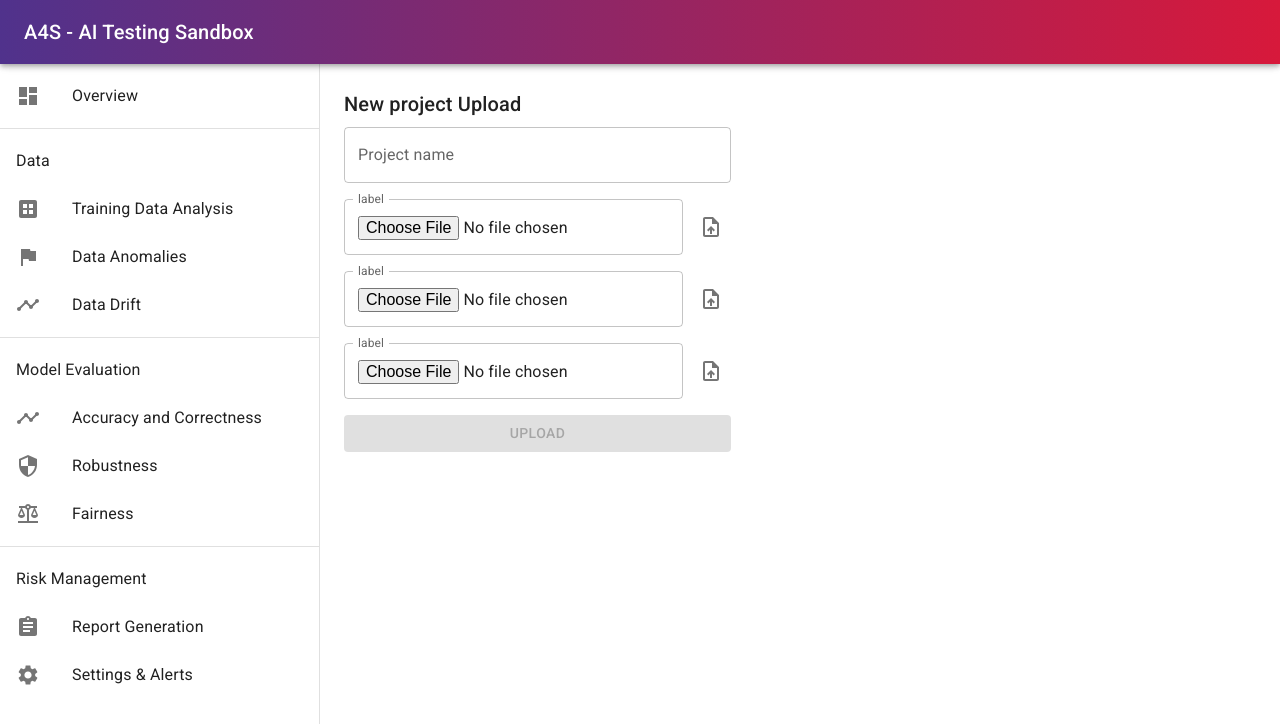
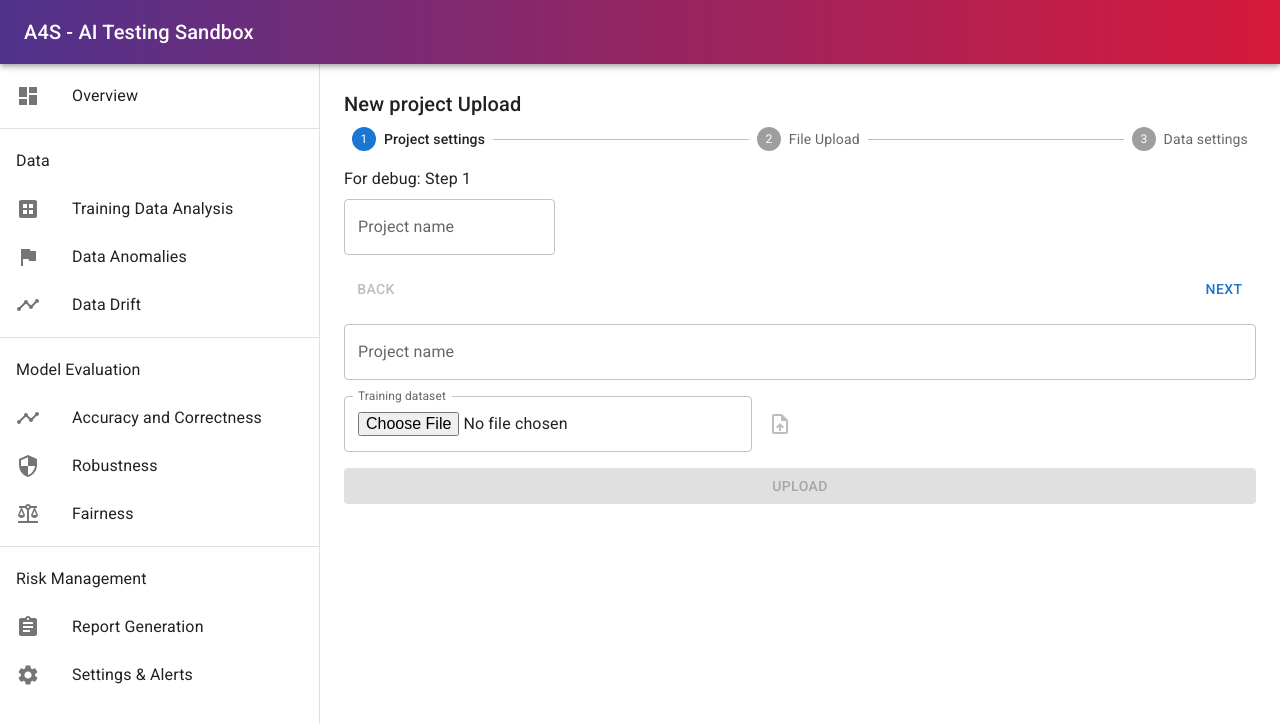
Before and after one commit to lux-ai-factory/aisc-webapp, a React (Vite) app: page /new-project in a window 1280 px wide. Shown: the top 724 px of the page. Built offline with nearby package versions, Linux system fonts and the light colour scheme; what chartjs-plugin-zoom would draw is missing.

Commit message:
New project page

```diff
--- a/package.json
+++ b/package.json
@@ -14,6 +14,7 @@
     "@emotion/styled": "^11.13.5",
     "@mui/icons-material": "^6.1.8",
     "@mui/material": "^6.1.8",
+    "axios": "^1.8.4",
     "chart.js": "^4.4.6",
     "chartjs-adapter-date-fns": "^3.0.0",
     "chartjs-plugin-zoom": "^2.2.0",
--- /dev/null
+++ b/src/components/CircularProgressWithLabel.tsx
@@ -0,0 +1,35 @@
+import CircularProgress, {
+    CircularProgressProps,
+} from '@mui/material/CircularProgress';
+import Typography from '@mui/material/Typography';
+import Box from '@mui/material/Box';
+
+function CircularProgressWithLabel(
+    props: CircularProgressProps & { value: number },
+) {
+    return (
+        <Box sx={{ position: 'relative', display: 'inline-flex' }}>
+            <CircularProgress variant="determinate" {...props} />
+            <Box
+                sx={{
+                    top: 0,
+                    left: 0,
+                    bottom: 0,
+                    right: 0,
+                    position: 'absolute',
+                    display: 'flex',
+                    alignItems: 'center',
+                    justifyContent: 'center',
+                }}
+            >
+                <Typography
+                    variant="caption"
+                    component="div"
+                    sx={{ color: 'text.secondary' }}
+                >{`${Math.round(props.value)}%`}</Typography>
+            </Box>
+        </Box>
+    );
+}
+
+export default CircularProgressWithLabel;
--- /dev/null
+++ b/src/components/UploadFileField.tsx
@@ -0,0 +1,143 @@
+import React, { useState } from "react";
+import axios, { AxiosResponse } from "axios";
+
+import { TextField, Box, Stack, IconButton } from '@mui/material';
+
+import FileDownloadDoneIcon from '@mui/icons-material/FileDownloadDone';
+import ReplayIcon from '@mui/icons-material/Replay';
+
+import UploadFileIcon from '@mui/icons-material/UploadFile';
+import CircularProgressWithLabel from "./CircularProgressWithLabel";
+
+enum FileUploadStateEnum {
+    EMPTY = "empty",
+    SELECTED = "selected",
+    UPLOADING = "uploading",
+    SUCCESS = "success",
+    ERROR = "error",
+};
+
+
+interface UploadFileFieldProps {
+    label: string;
+    fileType: string;
+    uploadUrl: string;
+    setSuccessResponse: React.Dispatch<React.SetStateAction<string | null>>;
+}
+
+
+function UploadFileField(props: UploadFileFieldProps){
+
+
+    const { label, fileType, setSuccessResponse, uploadUrl } = props;
+    const [progress, setProgress] = useState<number>(0);
+    const [localFile, setLocalFile] = useState<File | null>(null);
+
+    const [status, setStatus] = useState<FileUploadStateEnum>(FileUploadStateEnum.EMPTY);
+
+    const handleSelectedFile = (e: React.ChangeEvent<HTMLInputElement>) => {
+        const selectedFile = e.target.files?.[0];
+        if (selectedFile) {
+            setLocalFile(selectedFile);
+            setStatus(FileUploadStateEnum.SELECTED)
+        }
+    };
+
+    const handleUpload = async () => {
+        if (!localFile) {
+            alert("Please select a file first.");
+            return;
+        }
+
+        setStatus(FileUploadStateEnum.UPLOADING)
+
+        const formData = new FormData();
+        formData.append("file", localFile);
+        try {
+            const response = await axios.post(uploadUrl, formData, {
+                headers: {
+                    "Content-Type": "multipart/form-data",
+                },
+                onUploadProgress: (progressEvent) => {
+                    if (progressEvent.total) {
+                        const percentComplete = Math.round((progressEvent.loaded / progressEvent.total) * 100);
+                        setProgress(percentComplete);
+                    }
+                },
+            });
+
+            if (response.status === 201) {
+                handleSuccess(response)
+            } else {
+                handleError();
+            }
+        } catch {
+            handleError();
+        }
+    };
+
+    const handleSuccess = (response: AxiosResponse) => {
+        setStatus(FileUploadStateEnum.SUCCESS)
+        setSuccessResponse(response.data["file_name"])
+
+
+    }
+
+    const handleError = () => {
+        setStatus(FileUploadStateEnum.ERROR)
+    }
+
+
+    // https://stackoverflow.com/questions/35711724/upload-progress-indicators-for-fetch
+
+
+    const uploadStatusIcons = {
+        [FileUploadStateEnum.EMPTY]: (
+            <IconButton disabled>
+                <UploadFileIcon />
+            </IconButton>
+        ),
+        [FileUploadStateEnum.SELECTED]: (
+            <IconButton onClick={handleUpload}>
+                <UploadFileIcon />
+            </IconButton>
+        ),
+        [FileUploadStateEnum.UPLOADING]: (
+            <CircularProgressWithLabel value={progress} />
+        ),
+        [FileUploadStateEnum.SUCCESS]: <FileDownloadDoneIcon color="primary" />,
+        [FileUploadStateEnum.ERROR]: (
+            <IconButton onClick={handleUpload}>
+                <ReplayIcon />
+            </IconButton>
+        ),
+    };
+
+    return (
+        <Box>
+            <Stack direction="row" spacing={1} alignItems="center">
+                <TextField
+                    type="file"
+                    variant="outlined"
+                    label={label}
+                    slotProps={{
+                        htmlInput: {
+                            accept: fileType, // Only accept CSV files
+                        },
+                        inputLabel: {
+                            shrink: true,
+                        },
+                    }}
+                    fullWidth
+                    margin="normal"
+                    onChange={handleSelectedFile}
+                    disabled={status === FileUploadStateEnum.UPLOADING || status === FileUploadStateEnum.SUCCESS}
+                />
+                {uploadStatusIcons[status] || null}
+            </Stack>
+        </Box>
+
+    );
+}
+
+export default UploadFileField;
--- a/src/pages/NewProject.tsx
+++ b/src/pages/NewProject.tsx
@@ -1,100 +1,182 @@
 
-import { Handshake } from '@mui/icons-material';
-import { Button, TextField, Box, Typography, Input, Stack } from '@mui/material';
-import { Chart as ChartJS, registerables } from 'chart.js';
-import zoomPlugin from 'chartjs-plugin-zoom';
+import { Button, TextField, Box, Typography, Stack } from '@mui/material';
 import React, { useState } from 'react';
 
+import UploadFileField from '../components/UploadFileField';
 
-import IconButton from "@mui/material/IconButton";
-import DeleteIcon from "@mui/icons-material/Delete";
-import UploadFileIcon from '@mui/icons-material/UploadFile';
 
-ChartJS.register(...registerables, zoomPlugin);
 
-interface UploadFileFieldProps {
-    label: string;
-    fileType: string;
-    handleSelectedFile: (e: React.ChangeEvent<HTMLInputElement>) => void
+import Stepper from '@mui/material/Stepper';
+import Step from '@mui/material/Step';
+import StepLabel from '@mui/material/StepLabel';
+
+const step_names = ['Project settings', 'File Upload', 'Data settings'];
+
+
+function ProjectSettingsForm() {
+
+    return (
+        <Box width={0.5} component="form" noValidate autoComplete="off">
+            <TextField label="Project name" />
+        </Box>
+    );
+
 }
 
 
-const UploadStateEnum = {
-    EMPTY: "empty",
-    SELECTED: "selected",
-    UPLOADING: "uploading",
-    SUCCESS: "success",
-    ERROR: "error",
-};
+interface StepsProps {
+    step: number;
+}
+function Steps(props: StepsProps) {
 
-function UploadFileField(props: UploadFileFieldProps) {
+    const { step } = props;
 
-    const { label, fileType, handleSelectedFile } = props;
+    switch (step) {
+        case 0:
+            return (
+                <ProjectSettingsForm/>
+            );
+        default:
+            <Box>Not implemented</Box>
+    }
+
+}
 
 
+function HorizontalLinearStepper() {
+    const [activeStep, setActiveStep] = React.useState(0);
+    const [skipped, setSkipped] = React.useState(new Set<number>());
+
+    const isStepOptional = (step: number) => {
+        return false;
+    };
+
+    const isStepSkipped = (step: number) => {
+        return skipped.has(step);
+    };
+
+    const handleNext = () => {
+        let newSkipped = skipped;
+        if (isStepSkipped(activeStep)) {
+            newSkipped = new Set(newSkipped.values());
+            newSkipped.delete(activeStep);
+        }
+
+        setActiveStep((prevActiveStep) => prevActiveStep + 1);
+        setSkipped(newSkipped);
+    };
+
+    const handleBack = () => {
+        setActiveStep((prevActiveStep) => prevActiveStep - 1);
+    };
+
+    const handleSkip = () => {
+        if (!isStepOptional(activeStep)) {
+            // You probably want to guard against something like this,
+            // it should never occur unless someone's actively trying to break something.
+            throw new Error("You can't skip a step that isn't optional.");
+        }
+
+        setActiveStep((prevActiveStep) => prevActiveStep + 1);
+        setSkipped((prevSkipped) => {
+            const newSkipped = new Set(prevSkipped.values());
+            newSkipped.add(activeStep);
+            return newSkipped;
+        });
+    };
+
+    const handleReset = () => {
+        setActiveStep(0);
+    };
+
     return (
-        <Box>
-            <Stack direction="row" spacing={1} alignItems="center">
-                <TextField
-                    type="file"
-                    variant="outlined"
-                    label={"label"}
-                    slotProps={{
-                        htmlInput: {
-                            accept: fileType, // Only accept CSV files
-                        },
-                        inputLabel: {
-                            shrink: true,
-                        },
-                    }}
-                    fullWidth
-                    margin="normal"
-                    onChange={handleSelectedFile}
-                />
-                <IconButton>
-                    <UploadFileIcon />
-                </IconButton>
-            </Stack>
+        <Box sx={{ width: '100%' }}>
+            <Stepper activeStep={activeStep}>
+                {step_names.map((label, index) => {
+                    const stepProps: { completed?: boolean } = {};
+                    const labelProps: {
+                        optional?: React.ReactNode;
+                    } = {};
+                    if (isStepOptional(index)) {
+                        labelProps.optional = (
+                            <Typography variant="caption">Optional</Typography>
+                        );
+                    }
+                    if (isStepSkipped(index)) {
+                        stepProps.completed = false;
+                    }
+                    return (
+                        <Step key={label} {...stepProps}>
+                            <StepLabel {...labelProps}>{label}</StepLabel>
+                        </Step>
+                    );
+                })}
+            </Stepper>
+            {activeStep === step_names.length ? (
+                <React.Fragment>
+                    <Typography sx={{ mt: 2, mb: 1 }}>
+                        All steps completed - you&apos;re finished
+                    </Typography>
+                    {/* <Box sx={{ display: 'flex', flexDirection: 'row', pt: 2 }}>
+                        <Box sx={{ flex: '1 1 auto' }} />
+                        <Button onClick={handleReset}>Reset</Button>
+                    </Box> */}
+                </React.Fragment>
+            ) : (
+                <React.Fragment>
+                    <Typography sx={{ mt: 2, mb: 1 }}>
+                        For debug: Step {activeStep + 1}
+                    </Typography>
+                    <Steps step={activeStep} />
+                    <Box sx={{ display: 'flex', flexDirection: 'row', pt: 2 }}>
+                        <Button
+                            color="inherit"
+                            disabled={activeStep === 0}
+                            onClick={handleBack}
+                            sx={{ mr: 1 }}
+                        >
+                            Back
+                        </Button>
+                        <Box sx={{ flex: '1 1 auto' }} />
+                        {isStepOptional(activeStep) && (
+                            <Button color="inherit" onClick={handleSkip} sx={{ mr: 1 }}>
+                                Skip
+                            </Button>
+                        )}
+                        <Button onClick={handleNext}>
+                            {activeStep === step_names.length - 1 ? 'Finish' : 'Next'}
+                        </Button>
+                    </Box>
+                </React.Fragment>
+            )}
         </Box>
-
     );
 }
 
 
-
 export default function NewProject() {
 
-    const handleFileChange = (e: React.ChangeEvent<HTMLInputElement>, setFile: React.Dispatch<React.SetStateAction<File | null>>) => {
-        const selectedFile = e.target.files?.[0];
-        if (selectedFile) {
-            setFile(selectedFile)
-        }
-    };
+    const API_URL = import.meta.env.VITE_API_URL;
 
-    const [trainFile, setTrainFile] = useState<File | null>(null);
-    const [testFile, setTestFile] = useState<File | null>(null);
-    const [modelFile, setModelFile] = useState<File | null>(null);
+    const [trainFileName, setTrainFileName] = useState<string | null>(null);
 
     return (
-        <Box component="form" noValidate autoComplete="off">
+        <Box width={1}>
             <Typography variant="h6" gutterBottom>
                 New project Upload
             </Typography>
             <Stack spacing={2}>
+
+                <HorizontalLinearStepper />
+
                 <TextField label="Project name" />
-                <UploadFileField label="Training dataset" fileType='.csv' handleSelectedFile={(e) => handleFileChange(e, setTrainFile)} />
-                <UploadFileField label="Production dataset" fileType='.csv' handleSelectedFile={(e) => handleFileChange(e, setTestFile)} />
-                <UploadFileField label="Model (ONNX format)" fileType='.onnx' handleSelectedFile={(e) => handleFileChange(e, setModelFile)} />
-
-
-                {/* <Typography variant="h6" gutterBottom>
-                The selected file: {trainFile?.name}
-            </Typography> */}
-
+                <Box width={0.5} component="form" noValidate autoComplete="off">
+                    <UploadFileField label="Training dataset" fileType='.csv' uploadUrl={`${API_URL}/api/dataset_file`} setSuccessResponse={setTrainFileName} />
+                </Box>
                 <Button
                     // onClick={handleSubmit}
                     variant="contained"
-                    disabled={!trainFile || !testFile || !modelFile}
+                    disabled={!trainFileName}
                 >
                     Upload
                 </Button>
```
Also changed, not shown: 1 other file (tests, documents, lock files or other folders).
